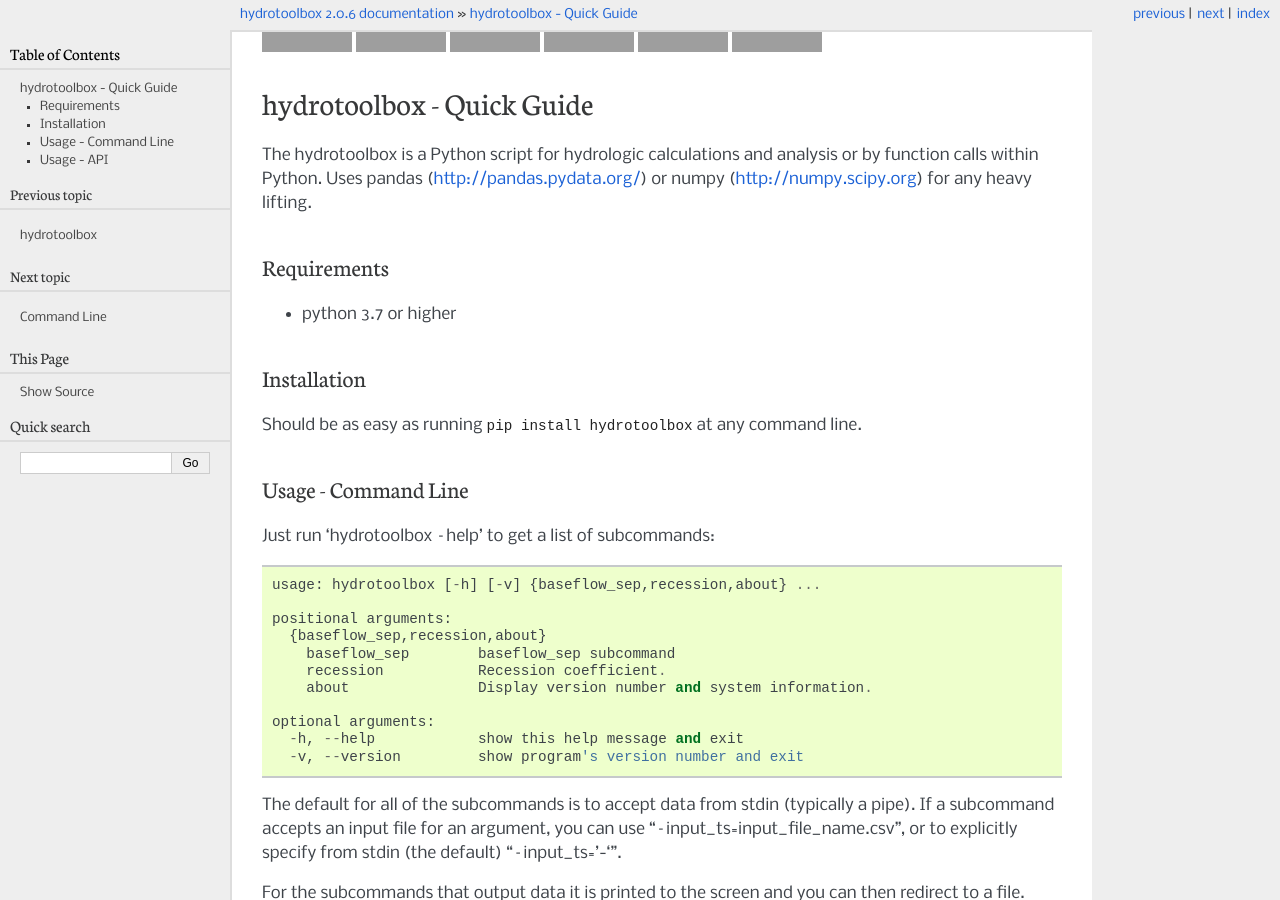
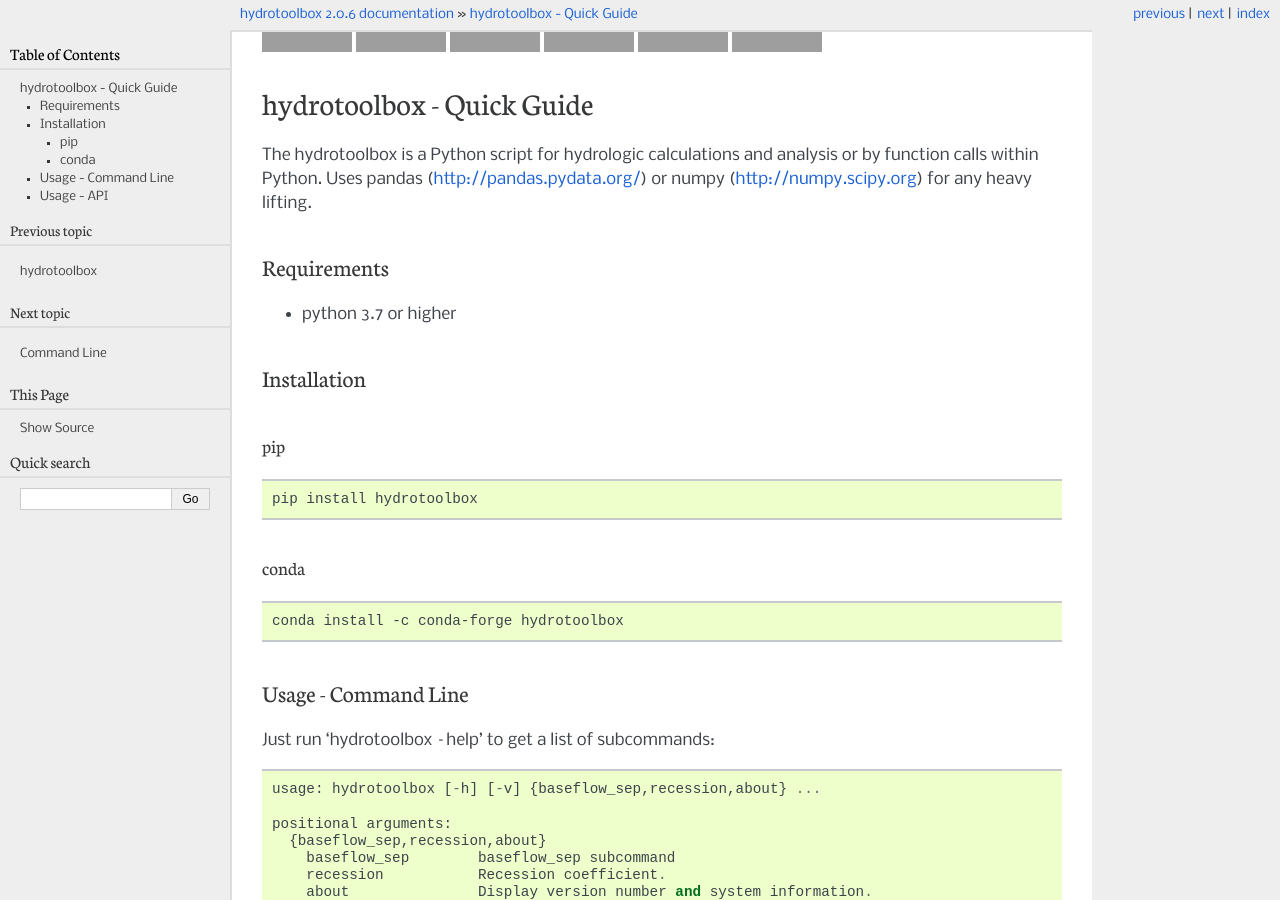
Before and after one commit to timcera/hydrotoolbox, a Sphinx documentation site: the page built from docs/readme.rst, in a window 1280 px wide and 900 px high, cut to the strip 0-900 px from the top of the window. Built offline with Sphinx 7.4.7, drawn with Linux system fonts in a browser that asks for light colours; grey boxes are pictures that could not be loaded.

```diff
--- a/README.rst
+++ b/README.rst
@@ -40,8 +40,18 @@ Requirements
 
 Installation
 ------------
-Should be as easy as running ``pip install hydrotoolbox``
-at any command line.
+pip
+~~~
+.. code-block:: bash
+
+    pip install hydrotoolbox
+
+conda
+~~~~~
+.. code-block:: bash
+
+    conda install -c conda-forge hydrotoolbox
+
 
 Usage - Command Line
 --------------------
--- a/pyproject.toml
+++ b/pyproject.toml
@@ -14,7 +14,7 @@ readme = "README.rst"
 description = "Command line script and Python library for analysis of flow time-series."
 dependencies = [
     "cltoolbox >= 1.0.0",
-    "toolbox_utils >= 3.0.0, < 4.0.0",
+    "toolbox_utils >= 5.0.0, < 6.0.0",
     "pydantic"
 ]
 authors = [
```
Also changed, not shown: docs/function_summary.rst (+20 -21 lines), .pre-commit-config.yaml, 1 other file.
